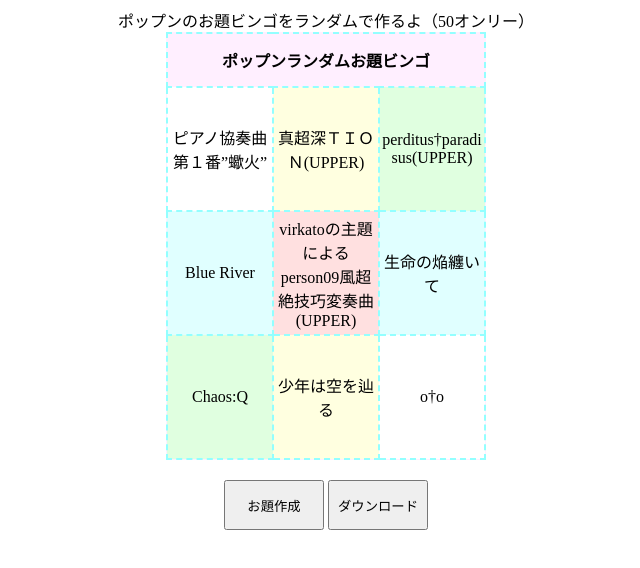
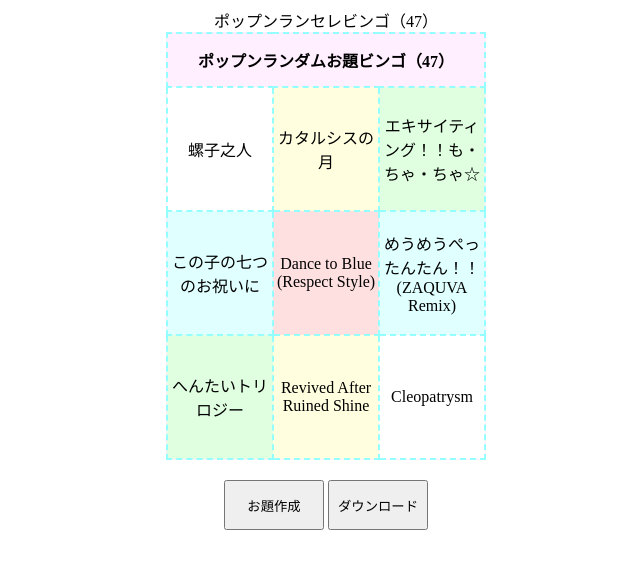
Before and after one commit to PopSmileAx/PopnRandBingo, a plain HTML site: page Page/Random47.html in a window 1280 px wide. Both pictures are taken after a click on the button "お題作成". Shown: the whole page, without its empty margins (314-954 px from the left). Drawn offline with nearby package versions, Linux system fonts and the light colour scheme.

Commit message:
47曲一覧対応

```diff
--- a/Bingo.js
+++ b/Bingo.js
@@ -25,7 +25,7 @@
 // (2) 取得するファイルの設定
   switch (pathNo){
     case 47:
-      xhr.open('get', '/Data/MusicName.txt');
+      xhr.open('get', '/Data/47Music.txt');
       break;
     default:
       break;
--- a/Page/Random47.html
+++ b/Page/Random47.html
@@ -9,12 +9,12 @@
 </head>
 <body>
 <div class="HeadArea">
-ポップンのお題ビンゴをランダムで作るよ（50オンリー）
+ポップンランセレビンゴ（47）
 </div>
 <div>
 	<table id="target" class="BingoTable">
 	    <tr>
-	    	<th colspan="3">ポップンランダムお題ビンゴ</td>
+	    	<th colspan="3">ポップンランダムお題ビンゴ（47）</td>
 		<tr>
 			<td class="tdWhite"></td>
 			<td class="tdYellow"></td>
```
Also changed, not shown: Data/47Music.txt (added).
